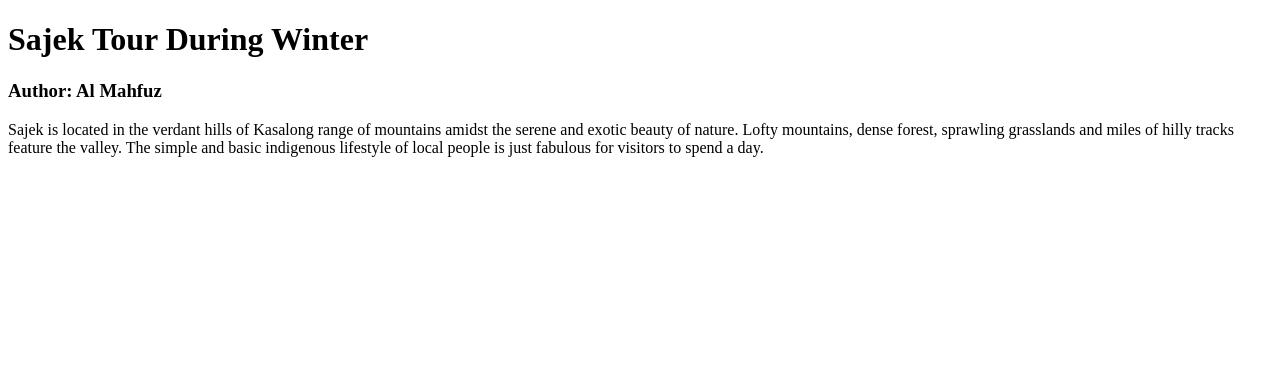
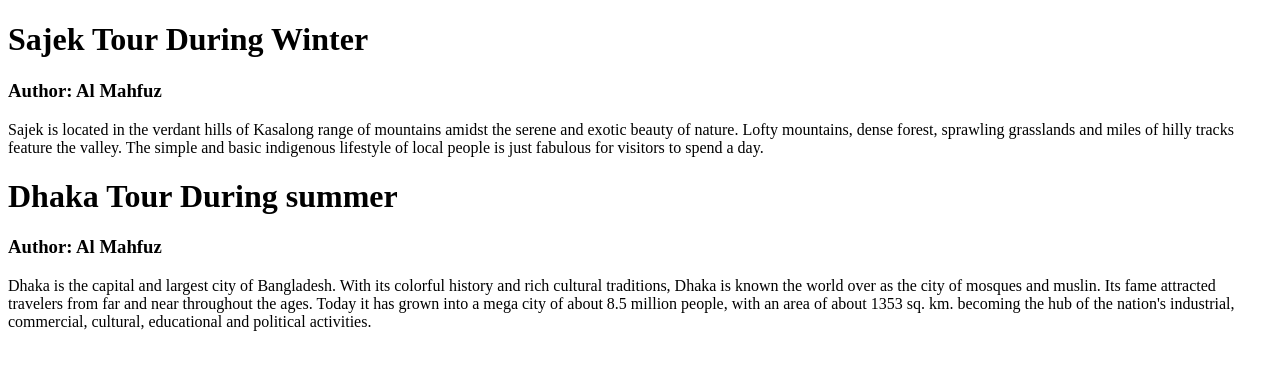
Before and after one commit to almahfuzhossen/myblogs, a plain HTML site: page index.html in a window 1280 px wide. Drawn offline with Linux system fonts and the light colour scheme.

Commit message:
dhaka paragraph

```diff
--- a/index.html
+++ b/index.html
@@ -11,5 +11,8 @@
     <h1>Sajek Tour During Winter</h1>
     <h3>Author: Al Mahfuz </h3>
     <p>Sajek is located in the verdant hills of Kasalong range of mountains amidst the serene and exotic beauty of nature. Lofty mountains, dense forest, sprawling grasslands and miles of hilly tracks feature the valley. The simple and basic indigenous lifestyle of local people is just fabulous for visitors to spend a day.</p>
+    <h1>Dhaka Tour During summer</h1>
+    <h3>Author: Al Mahfuz </h3>
+    <p>Dhaka is the capital and largest city of Bangladesh. With its colorful history and rich cultural traditions, Dhaka is known the world over as the city of mosques and muslin. Its fame attracted travelers from far and near throughout the ages. Today it has grown into a mega city of about 8.5 million people, with an area of about 1353 sq. km. becoming the hub of the nation's industrial, commercial, cultural, educational and political activities.</p>
 </body>
 </html>
```
